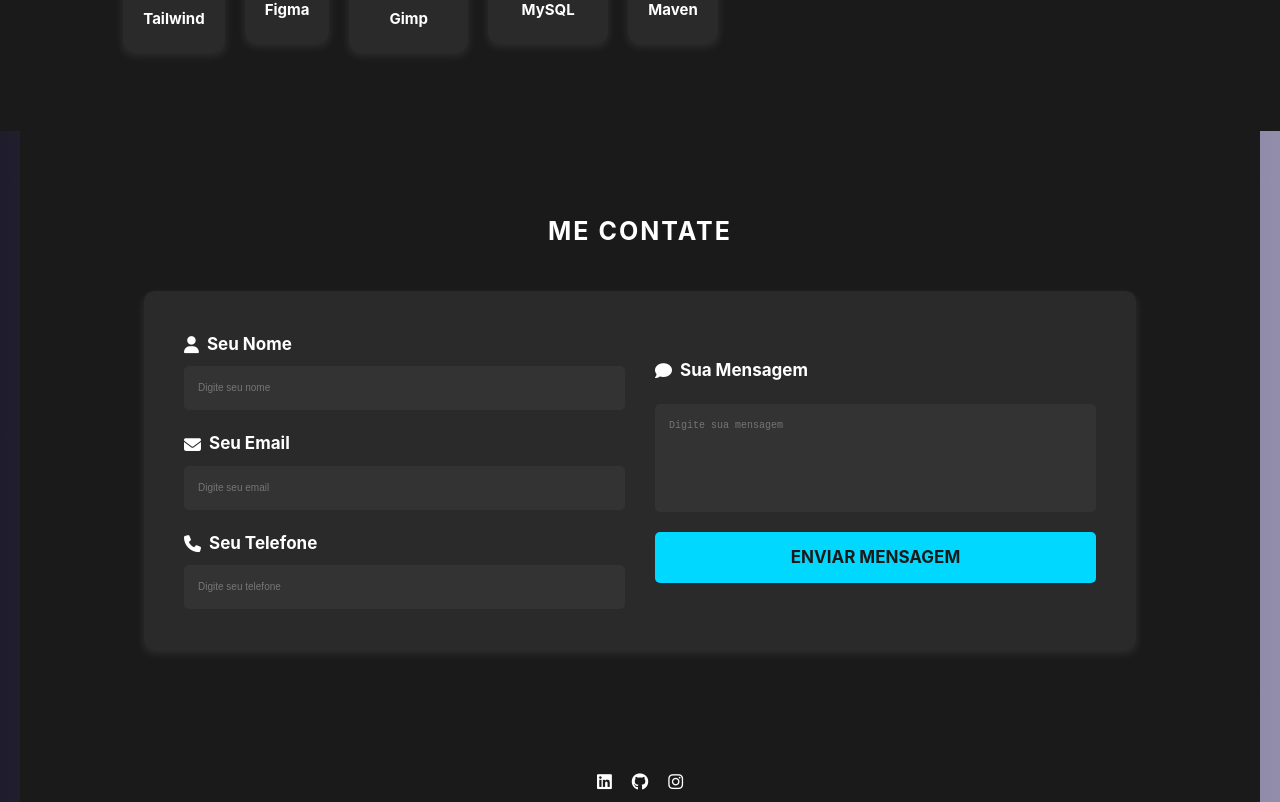
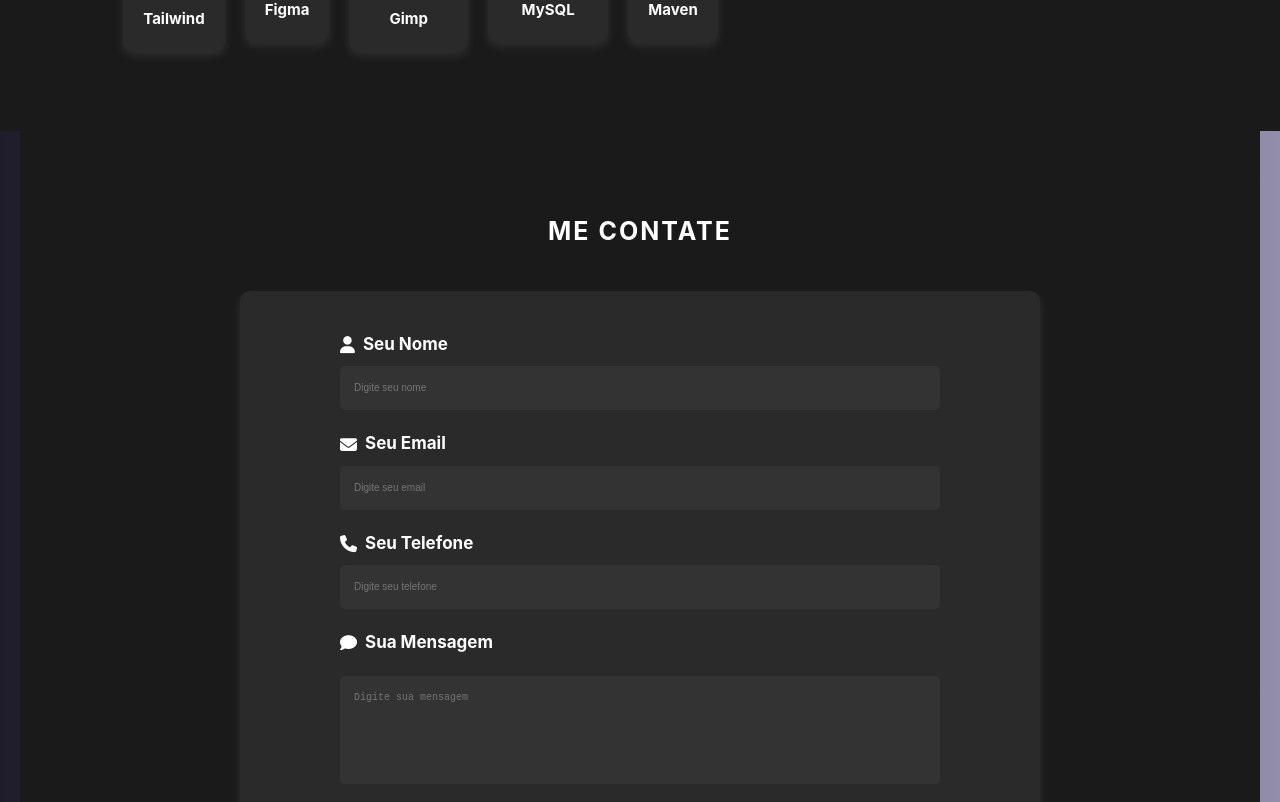
Before and after one commit to robsonalbuquerquedev/robson-dev-portfolio, a Vue app: page /#/ in a window 1280 px wide. Shown: the part 1597-2399 px from the top of the page. Built offline with nearby package versions, Linux system fonts and the light colour scheme.

Commit message:
Update view HomePage.vue

```diff
--- a/src/views/HomePage.vue
+++ b/src/views/HomePage.vue
@@ -139,6 +139,7 @@
             <div class="contact-container">
                 <!-- Formulário -->
                 <form class="contact-form" action="https://formsubmit.co/robalbuquerque98@gmail.com" method="POST">
+                    <div class="form-fields">
                         <div class="form-group">
                             <label for="name"><i class="fas fa-user"></i> Seu Nome</label>
                             <input type="text" id="name" name="name" placeholder="Digite seu nome" required>
@@ -151,8 +152,7 @@
                             <label for="phone"><i class="fas fa-phone"></i> Seu Telefone</label>
                             <input type="tel" id="phone" name="phone" placeholder="Digite seu telefone">
                         </div>
-                </form>
-
+                    </div>
                     <!-- Campo de Mensagem -->
                     <div class="message-box">
                         <label for="message"><i class="fas fa-comment"></i> Sua Mensagem</label>
@@ -160,6 +160,9 @@
                             required></textarea>
                         <button type="submit" class="btn btn-send">Enviar Mensagem</button>
                     </div>
+                </form>
+                <!-- Mensagem de feedback -->
+                <p v-if="message" class="feedback-message">{{ message }}</p>
             </div>
         </section>
 
@@ -182,6 +185,13 @@ export default {
             fullText: "Desenvolvedor Frontend",
             typedText: "",
             typingIndex: 0,
+            formData: {
+                name: "",
+                email: "",
+                phone: "",
+                message: "",
+            },
+
         };
     },
     mounted() {
@@ -194,6 +204,36 @@ export default {
                 this.typingIndex++;
                 setTimeout(this.typeText, 100); // Controla a velocidade da digitação (100ms)
             }
+        },
+        async handleSubmit(event) {
+            this.sending = true;
+            this.message = "";
+
+            try {
+                const formData = new FormData(event.target);
+
+                const response = await fetch("https://formsubmit.co/robalbuquerque98@gmail.com", {
+                    method: "POST",
+                    body: formData,
+                });
+
+                if (response.ok) {
+                    this.message = "✅ Mensagem enviada com sucesso!";
+                    this.resetForm();
+                } else {
+                    this.message = "❌ Erro ao enviar mensagem. Tente novamente.";
+                }
+            } catch (error) {
+                this.message = "❌ Erro ao conectar ao servidor.";
+            } finally {
+                this.sending = false;
+            }
+        },
+        resetForm() {
+            this.formData.name = "";
+            this.formData.email = "";
+            this.formData.phone = "";
+            this.formData.message = "";
         },
     },
 };
@@ -518,6 +558,7 @@ export default {
     display: flex;
     flex-direction: column;
     justify-content: center;
+    align-items: center;
     padding: 80px 10%;
     text-align: center;
     background-color: #1a1a1a;
@@ -537,11 +578,12 @@ export default {
 
 /* 🔹 Layout usando Grid */
 .contact-container {
-    display: grid;
-    grid-template-columns: 1fr 1fr;
+    display: flex;
+    flex-direction: column;
     width: 100%;
-    max-width: 1200px;
+    max-width: 800px;
     gap: 30px;
+    justify-content: center;
     align-items: center;
     background: #2a2a2a;
     padding: 40px;
@@ -555,12 +597,27 @@ export default {
     display: flex;
     flex-direction: column;
     gap: 20px;
+    width: 100%;
+    max-width: 600px;
+    align-items: center;
+}
+
+/* 🔹 Agrupa os campos de entrada */
+.form-fields, .message-box {
+    display: flex;
+    flex-direction: column;
+    gap: 20px;
+    width: 100%;
 }
 
 .form-group {
     display: flex;
     flex-direction: column;
     gap: 8px;
+}
+
+.form-group input, .message-box textarea {
+    width: 100%;
 }
 
 .form-group label {
@@ -629,6 +686,7 @@ export default {
     border-radius: 5px;
     cursor: pointer;
     transition: transform 0.3s ease, box-shadow 0.3s ease;
+    align-self: center;
 }
 
 .btn-send:hover {
@@ -694,10 +752,6 @@ export default {
     .skills-container {
         grid-template-columns: repeat(5, 1fr);
     }
-
-    .contact-container {
-        grid-template-columns: 1fr;
-    }
 }
 
 /* 🔹 Ajuste para telas médias */
```
Lines whose indentation alone changed are shown as unchanged.
